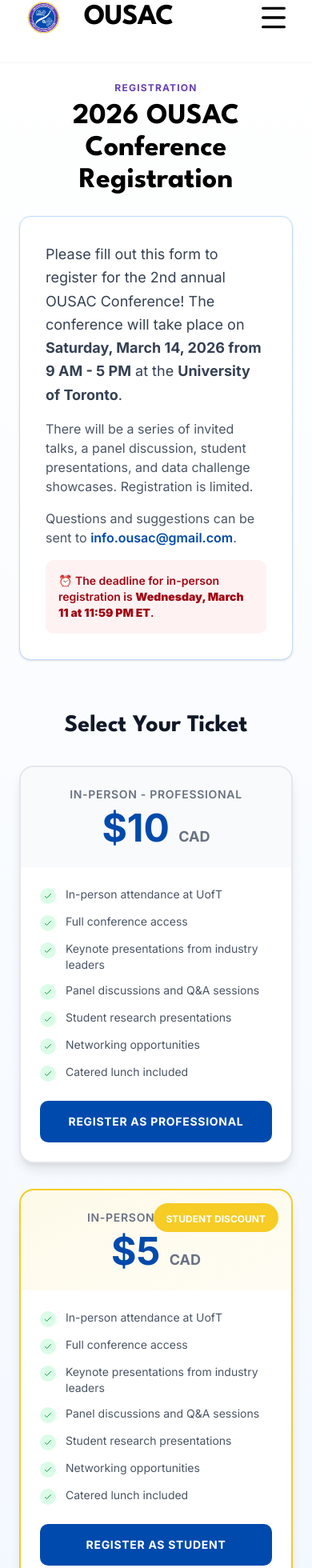
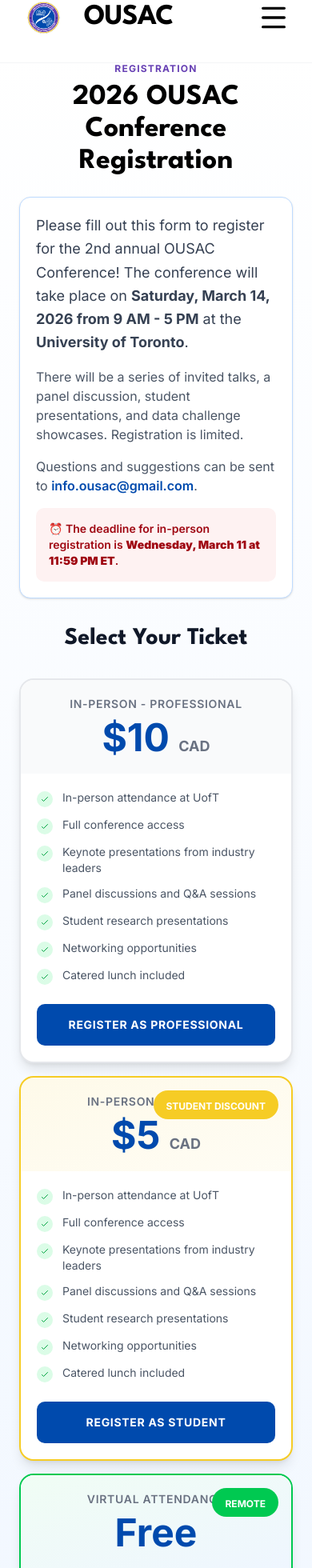
Before and after one commit to ousac/ousac.github.io, a Next.js app: page /register in a window 390 px wide. Shown: the part 34-1994 px from the top of the page at 80% size. Built offline with nearby package versions, Linux system fonts and the light colour scheme.

Commit message:
feat: Implement date-based conditional rendering for registration UI, add speaker company logo dark background support, and refine various page layouts and styles.

```diff
--- a/src/app/conference/speakers/page.tsx
+++ b/src/app/conference/speakers/page.tsx
@@ -176,6 +176,7 @@
           title="Featured Speakers & Panelists"
           speakers={featuredSpeakers}
           isComingSoon={!SHOW_SPEAKERS}
+          expandBio
         />
         <Section
           title="Student Presenters"
--- a/src/app/register/page.tsx
+++ b/src/app/register/page.tsx
@@ -9,17 +9,17 @@
 
 export default function Register() {
   return (
-    <div className="bg-gradient-to-b from-white to-blue-50 pt-16 pb-16 lg:pt-24 lg:pb-24">
+    <div className="bg-gradient-to-b from-white to-blue-50 pt-10 pb-10 lg:pt-24 lg:pb-24">
       <div className="mx-auto max-w-7xl px-6 lg:px-8">
         {/* Page Header */}
-        <div className="mx-auto mb-16 max-w-4xl text-center">
+        <div className="mx-auto mb-8 max-w-4xl text-center lg:mb-16">
           <span className="text-ousac-purple mb-2 block text-xs font-bold tracking-widest uppercase">
             Registration
           </span>
           <h1 className="font-display text-ousac-black mb-6 text-4xl font-bold sm:text-5xl">
             2026 OUSAC Conference Registration
           </h1>
-          <div className="rounded-xl border border-blue-200 bg-white p-8 text-left shadow-sm">
+          <div className="rounded-xl border border-blue-200 bg-white p-5 text-left shadow-sm lg:p-8">
             <p className="mb-4 text-lg leading-relaxed text-gray-700">
               Please fill out this form to register for the 2nd annual OUSAC
               Conference! The conference will take place on{' '}
@@ -57,10 +57,10 @@
           </h2>
 
           {/* Ticket Cards Grid */}
-          <div className="mb-12 grid grid-cols-1 gap-8 md:grid-cols-2 lg:grid-cols-3">
+          <div className="mb-12 grid grid-cols-1 gap-4 md:grid-cols-2 lg:grid-cols-3 md:gap-8">
             {/* Professional Ticket Card */}
             <div className="hover:border-ousac-blue overflow-hidden rounded-2xl border-2 border-gray-200 bg-white shadow-lg transition-all duration-300 hover:shadow-xl">
-              <div className="bg-gray-50 p-6 text-center">
+              <div className="bg-gray-50 p-5 text-center md:p-6">
                 <p className="mb-2 text-sm font-semibold tracking-wider text-gray-500 uppercase">
                   {TICKET_CONTENT.regularTicket.name}
                 </p>
@@ -69,7 +69,7 @@
                   <span className="text-lg text-gray-500">CAD</span>
                 </p>
               </div>
-              <div className="p-6">
+              <div className="p-5 md:p-6">
                 <ul className="mb-6 space-y-3">
                   {TICKET_CONTENT.regularTicket.features.map((feature, idx) => (
                     <li key={idx} className="flex items-start gap-3">
@@ -110,7 +110,7 @@
                   {TICKET_CONTENT.studentTicket.badge}
                 </span>
               </div>
-              <div className="from-ousac-gold/10 to-ousac-gold/5 bg-gradient-to-br p-6 text-center">
+              <div className="from-ousac-gold/10 to-ousac-gold/5 bg-gradient-to-br p-5 text-center md:p-6">
                 <p className="mb-2 text-sm font-semibold tracking-wider text-gray-500 uppercase">
                   {TICKET_CONTENT.studentTicket.name}
                 </p>
@@ -119,7 +119,7 @@
                   <span className="text-lg text-gray-500">CAD</span>
                 </p>
               </div>
-              <div className="p-6">
+              <div className="p-5 md:p-6">
                 <ul className="mb-6 space-y-3">
                   {TICKET_CONTENT.studentTicket.features.map((feature, idx) => (
                     <li key={idx} className="flex items-start gap-3">
@@ -160,7 +160,7 @@
                   {TICKET_CONTENT.virtualTicket.badge}
                 </span>
               </div>
-              <div className="bg-gradient-to-br from-green-50 to-blue-50 p-6 text-center">
+              <div className="bg-gradient-to-br from-green-50 to-blue-50 p-5 text-center md:p-6">
                 <p className="mb-2 text-sm font-semibold tracking-wider text-gray-500 uppercase">
                   {TICKET_CONTENT.virtualTicket.name}
                 </p>
@@ -168,7 +168,7 @@
                   {TICKET_CONTENT.virtualTicket.price}
                 </p>
               </div>
-              <div className="p-6">
+              <div className="p-5 md:p-6">
                 <ul className="mb-6 space-y-3">
                   {TICKET_CONTENT.virtualTicket.features.map((feature, idx) => (
                     <li key={idx} className="flex items-start gap-3">
--- a/src/lib/constants.ts
+++ b/src/lib/constants.ts
@@ -158,7 +158,8 @@
     organization: 'SMT',
     bio: 'Dr. Meredith Wills is a Senior Data Scientist and the SMT-U Program Director at SportsMEDIA Technology (SMT). Prior to joining the company in 2018, Wills did astrophysics research, studying the solar corona and the origins of solar storms. In her current role, she is a driving force behind the SMT Data Challenge. In her spare time, Wills does independent research on baseball construction, documenting numerous changes to the Major League baseball over the years. She is an alumna of Harvard University (’96) and has a M.S. (’99) and Ph.D. (’03) in Physics from Montana State University.',
     imagePath: '/img/speakers/meredith_willis.png',
-    companyLogo: '/img/sponsors/smt_logo.webp',
+    companyLogo: '/img/sponsors/smt_logo.png',
+    companyLogoDarkBackground: true,
     category: 'Keynote',
     isKeynote: true,
     isAnnounced: true,
@@ -205,7 +206,7 @@
     category: 'Featured',
     isKeynote: false,
     isAnnounced: true,
-    socials: {},
+    socials: { linkedin: 'https://www.linkedin.com/in/brendan-kumagai/' },
   },
   {
     id: 'p4',
@@ -218,7 +219,7 @@
     category: 'Featured',
     isKeynote: false,
     isAnnounced: true,
-    socials: {},
+    socials: { linkedin: 'https://www.linkedin.com/in/mike-heenan/' },
   },
   {
     id: 'c1',
--- a/src/types/types.ts
+++ b/src/types/types.ts
@@ -19,6 +19,7 @@
   bio: string;
   imagePath: string; // URL or local path to the speaker's headshot
   companyLogo?: string; // Optional logo of their organization
+  companyLogoDarkBackground?: boolean; // Optional flag for logos requiring a dark background
   category: 'Keynote' | 'Featured' | 'Student'; // Categorization for display
   isKeynote: boolean; // Determines if they appear in the Home page carousel
   isAnnounced?: boolean; // Determines if they should be visible on the site
```
Also changed, not shown: src/app/page.tsx (+35 -10 lines).
